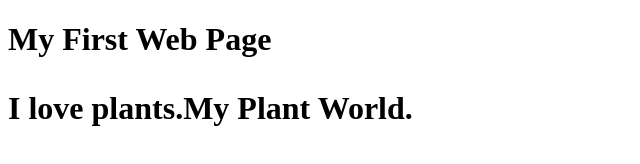
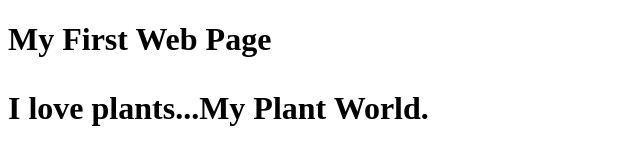
Before and after one commit to MadhuRay100/MadhuRay100.github.io, a plain HTML site: page index.html in a window 1280 px wide. Shown: the whole page, without its empty margins (0-640 px from the left). Drawn offline with Linux system fonts and the light colour scheme.

Commit message:
Update index.html

```diff
--- a/index.html
+++ b/index.html
@@ -5,6 +5,6 @@
   </head>
   <body>
     <h1>My First Web Page</h>
-    <p>I love plants.My Plant World.</p>
+    <p>I love plants...My Plant World.</p>
   </body>
 </html>
```
